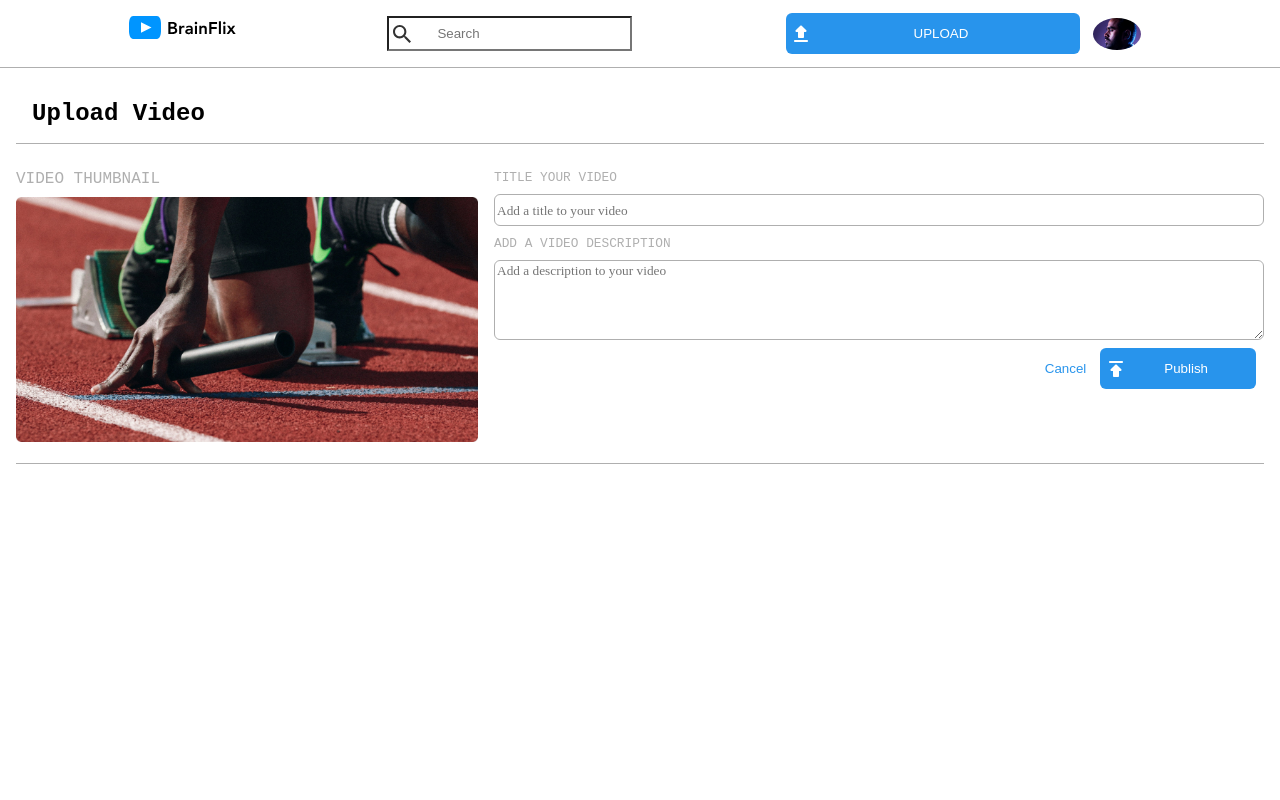
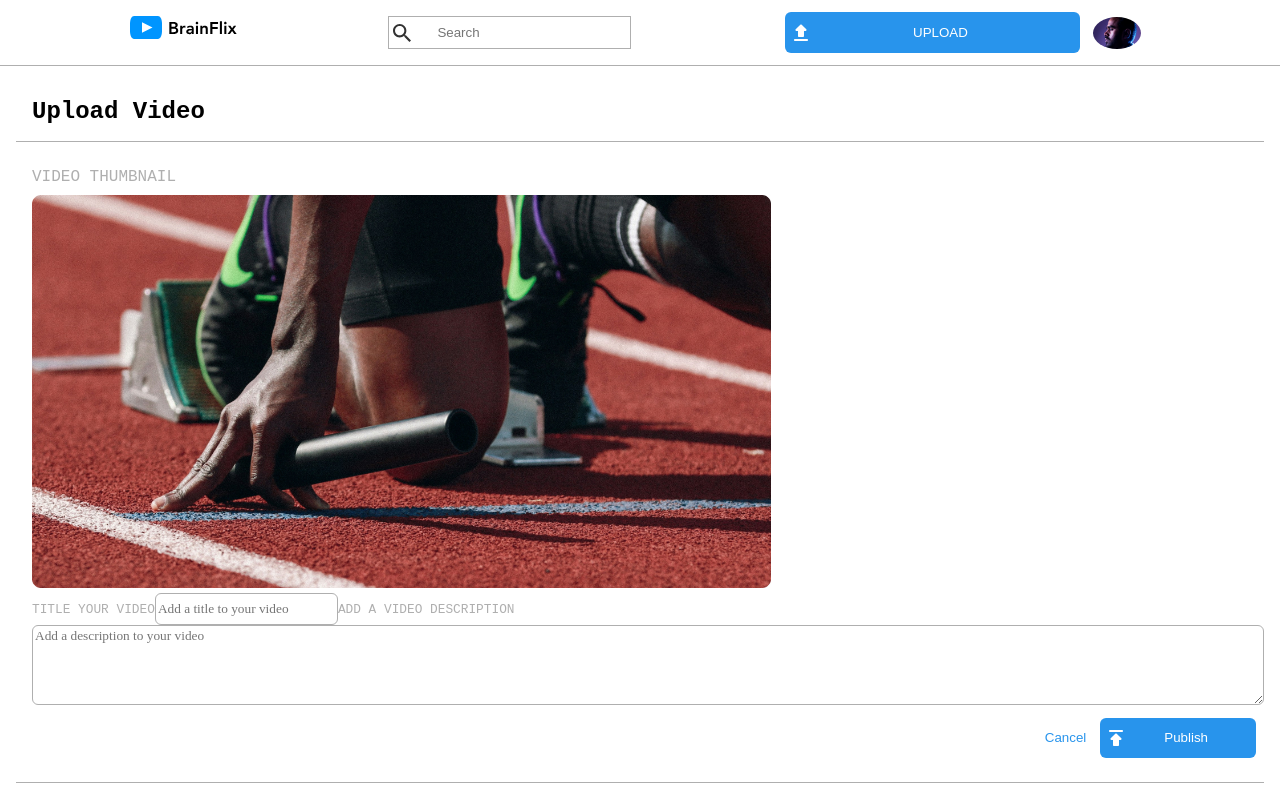
Before and after one commit to Shiriix/solomon-pipi-brainflix, a React (Create React App) app: page /upload in a window 1280 px wide. Built offline with nearby package versions, Linux system fonts and the light colour scheme.

Commit message:
added styling divs

```diff
--- a/src/components/Header/Header.scss
+++ b/src/components/Header/Header.scss
@@ -23,6 +23,7 @@
     background-repeat: no-repeat;
     text-indent: 1rem;
     padding: 0.5rem 2rem;
+    border: 1px solid $brand-primary;
   }
 
   &__wrapper {
--- a/src/pages/UploadPage/UploadPage.js
+++ b/src/pages/UploadPage/UploadPage.js
@@ -9,7 +9,7 @@ export default function UploadPage() {
 
   const nav = useNavigate();
 
-  const publishNav = (e) => {
+  const handleSubmit = (e) => {
     e.preventDefault();
 
     axios.post("http://localhost:5051/videos/", {
@@ -30,6 +30,8 @@ export default function UploadPage() {
         <div className="UploadPage__container">
           <h1 className="UploadPage__title">Upload Video</h1>
           <div className="UploadPage__body">
+            <form onSubmit={handleSubmit} className="UploadPage__form">
+              <div className="uploadPage__containers">
                 <div className="UploadPage__thumbnail">
                   <p className="UploadPage__subtitle">video thumbnail</p>
                   <img
@@ -38,7 +40,7 @@ export default function UploadPage() {
                     className="UploadPage__img"
                   />
                 </div>
-            <form onSubmit={publishNav} className="UploadPage__form">
+                <div className="uploadPage__form-container">
                   <label htmlFor="video__title" className="UploadPage__label">
                     title your video
                   </label>
@@ -58,6 +60,8 @@ export default function UploadPage() {
                     className="UploadPage__input--description"
                     placeholder="Add a description to your video"
                   ></textarea>
+                </div>
+              </div>
               <div className="UploadPage__buttons">
                 <button className="UploadPage__publish">Publish</button>
                 <Link to="/">
@@ -66,6 +70,7 @@ export default function UploadPage() {
               </div>
             </form>
           </div>
+
           {message && <p>Published</p>}
         </div>
       </article>
--- a/src/pages/UploadPage/UploadPage.scss
+++ b/src/pages/UploadPage/UploadPage.scss
@@ -13,6 +13,13 @@
     @include desktop {
       max-width: 1280px;
       margin: auto;
+    }
+  }
+
+  &__containers {
+    @include desktop {
+      display: flex;
+      flex-direction: row;
     }
   }
 
```
Lines whose indentation alone changed are shown as unchanged.
